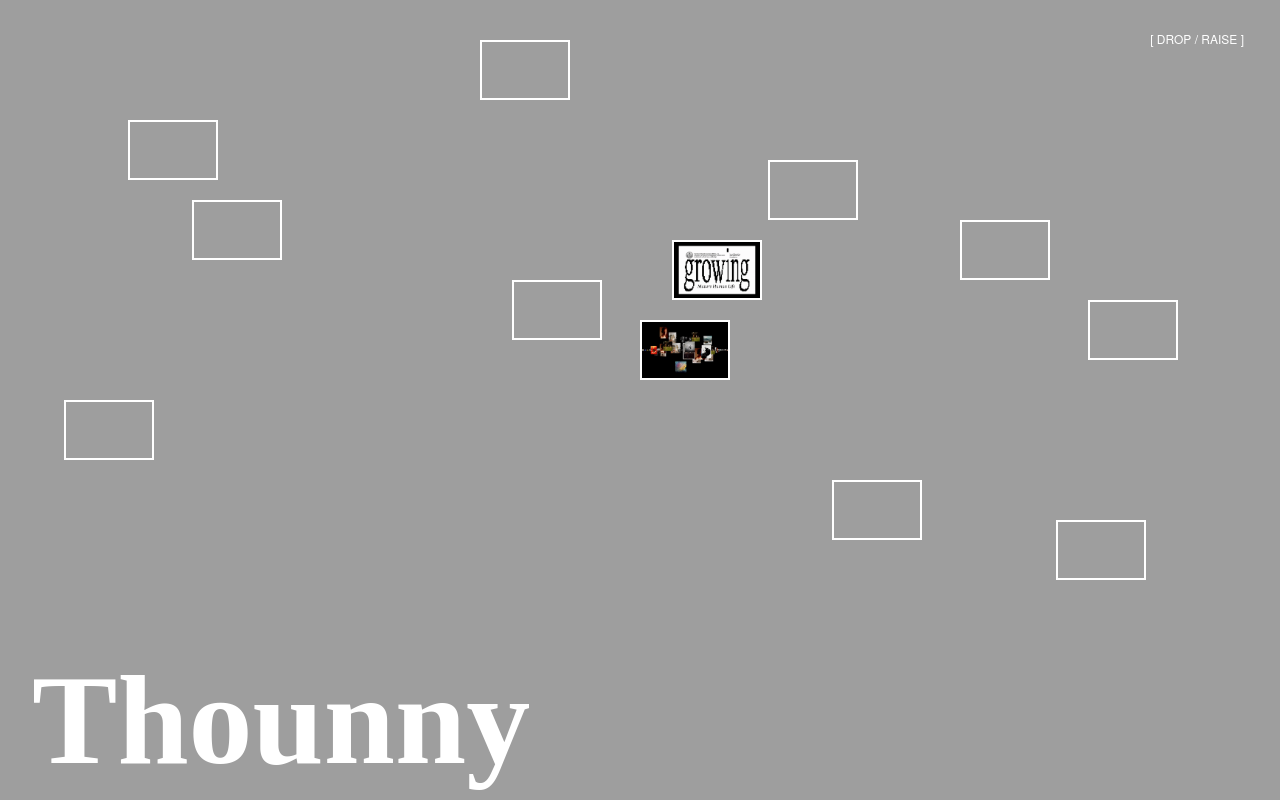
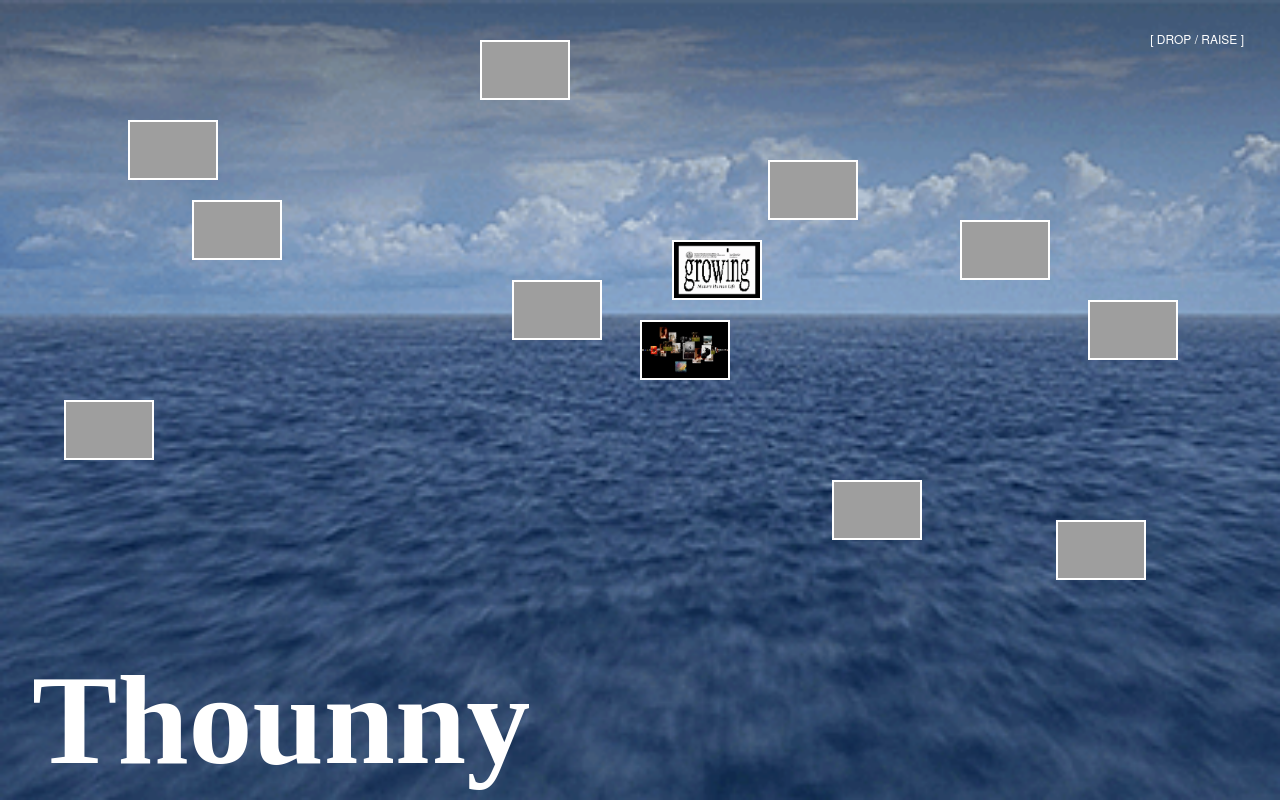
Before and after one commit to thounny/DAY_005, a plain HTML site: page index.html in a window 1280 px wide. Drawn offline with nearby package versions, Linux system fonts and the light colour scheme; the site is published under a folder, as on GitHub Pages, so addresses that start at the root find nothing; a web font is replaced by a local one.

Commit message:
fixed gif link

```diff
--- a/styles.css
+++ b/styles.css
@@ -122,7 +122,7 @@ img {
   width: 100%;
   height: 100%;
   padding: 1em;
-  background: url("/assets/4.gif") center / cover; /* ??? */
+  background: url("./assets/4.gif") center / cover;
   z-index: 0;
   clip-path: polygon(0% 0%, 100% 0%, 100% 100%, 0% 100%);
   color: #fff;
```
